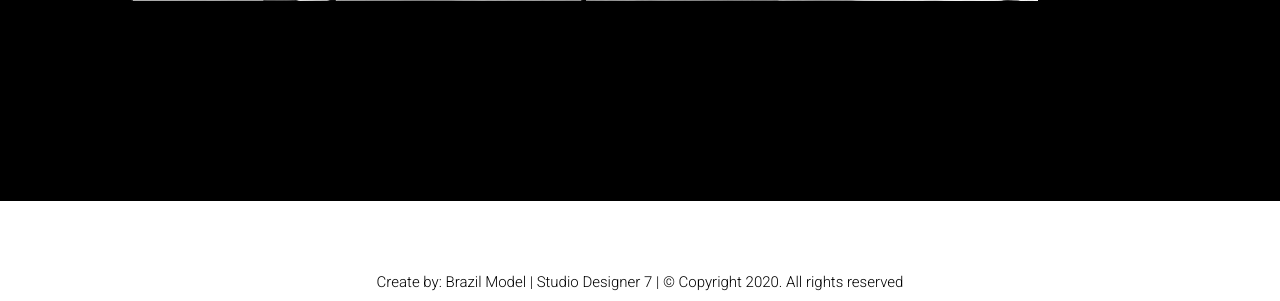
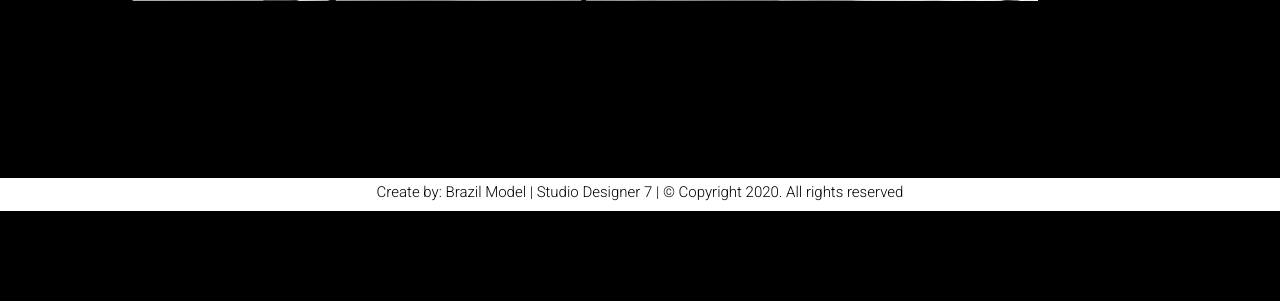
Before and after one commit to AgencyDesign7/MainBrazilModelAgency, a PHP site: page /index.html in a window 1280 px wide. Shown: the part 863-1164 px from the top of the page. After the commit the page ends 1074 px from the top, so only its background shows below. Run offline with PHP 8.4, Linux system fonts and the light colour scheme.

Commit message:
fix size footer

```diff
--- a/css/rootStyle.css
+++ b/css/rootStyle.css
@@ -2923,7 +2923,7 @@ body{
   display: inline-block;
   position: relative;
   width: 100%;
-  height: 100px;
+  height: 10px;
   background-color: white;
 
 }
```
